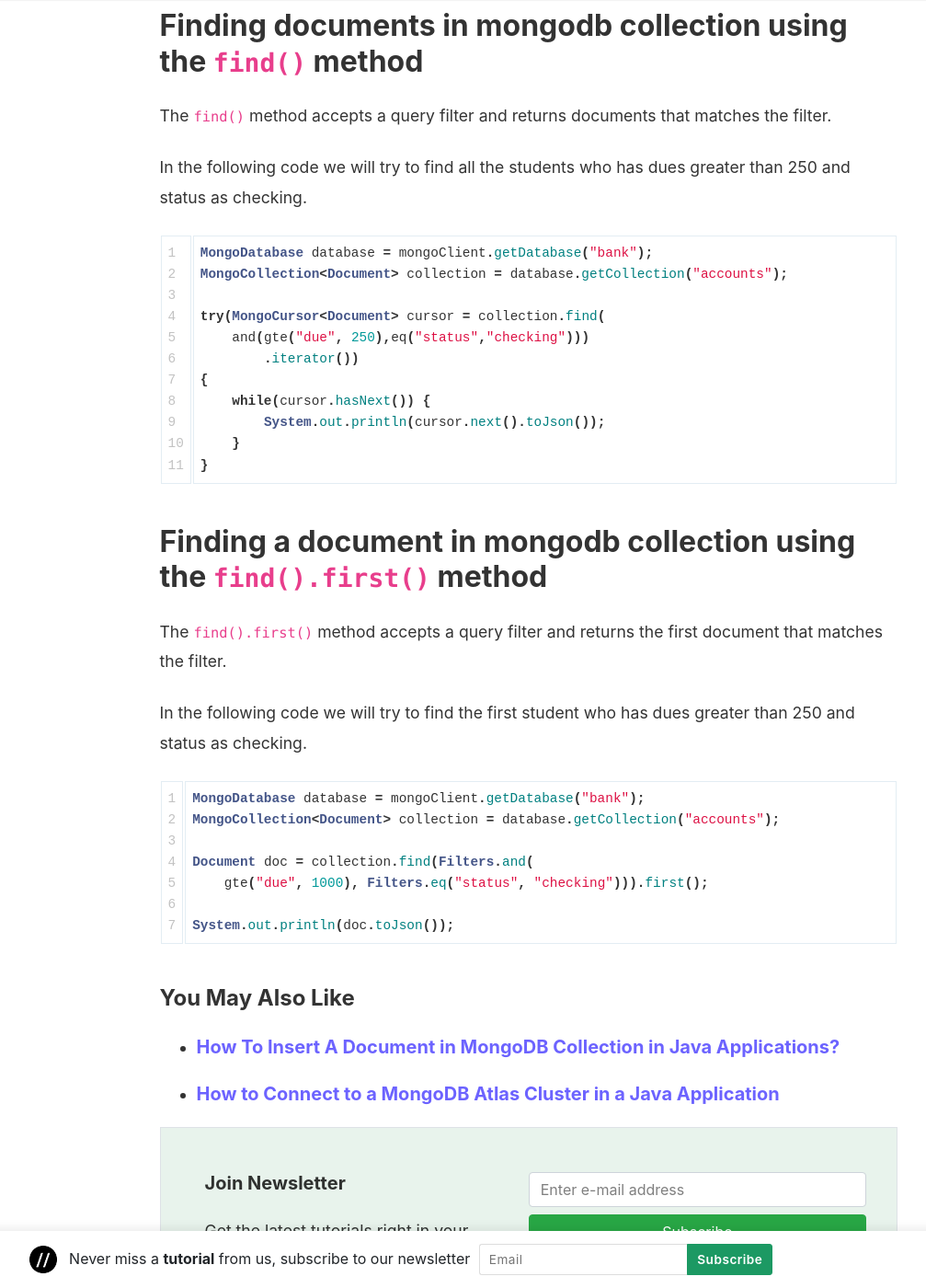
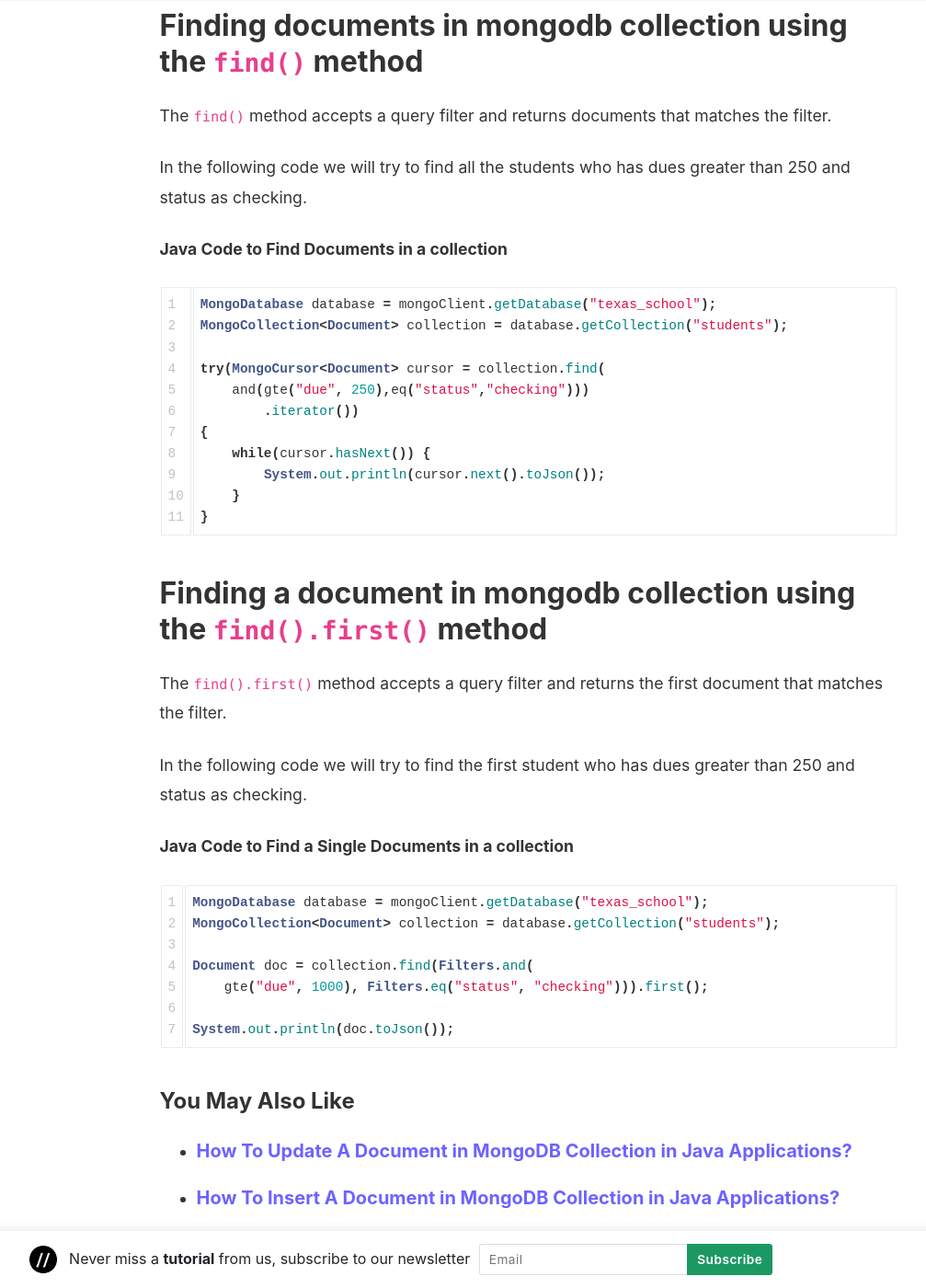
Before and after one commit to coderolls/coderolls-blog, a Jekyll site: the page built from _posts/mongodb/mongodb-atlas/2023-10-26-finding-document-in-mongodb-in-java.md, in a window 1280 px wide and 1400 px high, scrolled down 848 px. Shown: the whole window at 92% size, without its empty margins (204-1211 px from the left). Built offline with Jekyll 4.4.1, drawn with Linux system fonts in a browser that asks for light colours; nearby versions of some CDN libraries; comment, search, counter and statistics services are not loaded; some of the changed lines change nothing that is shown; some of the changed text lies outside the part shown.

Commit message:
Add blogpost - update documents in mongodb

````diff
--- a/_posts/mongodb/mongodb-atlas/2023-10-27-finding-document-in-mongodb-in-java.md
+++ b/_posts/mongodb/mongodb-atlas/2023-10-26-finding-document-in-mongodb-in-java.md
@@ -28,9 +28,11 @@
 
 In the following code we will try to find all the students who has dues greater than 250 and status as checking.
 
+**Java Code to Find Documents in a collection**
+
 ```java
-MongoDatabase database = mongoClient.getDatabase("bank");
-MongoCollection<Document> collection = database.getCollection("accounts");
+MongoDatabase database = mongoClient.getDatabase("texas_school");
+MongoCollection<Document> collection = database.getCollection("students");
 
 try(MongoCursor<Document> cursor = collection.find(
     and(gte("due", 250),eq("status","checking")))
@@ -48,9 +50,11 @@
 
 In the following code we will try to find the first student who has dues greater than 250 and status as checking.
 
+**Java Code to Find a Single Documents in a collection**
+
 ```java
-MongoDatabase database = mongoClient.getDatabase("bank");
-MongoCollection<Document> collection = database.getCollection("accounts");
+MongoDatabase database = mongoClient.getDatabase("texas_school");
+MongoCollection<Document> collection = database.getCollection("students");
 
 Document doc = collection.find(Filters.and(
     gte("due", 1000), Filters.eq("status", "checking"))).first();
--- /dev/null
+++ b/_posts/mongodb/mongodb-atlas/2023-11-02-updating-documents-in-mongodb-in-java.md
@@ -0,0 +1,65 @@
+---
+layout: post
+title: "How To Update A Document in MongoDB Collection in Java Applications?"
+author: gaurav
+categories: [Java, MongoDB, MongoDB CRUD Operations]
+toc: true
+description: "In this tutorial, we will see how to update a document in MongoDB in Java applications."
+---
+
+In this tutorial, we will see how to update a document in MongoDB in Java applications.
+
+To update a document in MongoDB collection, first we should have a MongoClient. Let's see how to create one. Or You can read more at [How to Connect to a MongoDB Atlas Cluster in a Java Application](/connecting-to-mongodb-atlas-cluster-in-java-application)
+
+```java
+String connectionString = "mongodb+srv://user123:password123@cluster0.example.mongodb.net/?retryWrites=true&w=majority";
+MongoClient mongoClient = MongoClients.create(connectionString);
+```
+
+The above `connectionString` is just an example, kindly get your valid connection String.
+
+We can update a single or multiple documents in MongoDB Collections.
+
+Let's see how to update a single document in MongoDB.
+
+## Update a Single Document in MongoDB Collection
+
+We can use the `updateOne()` method to insert a single document.
+
+The `updateOne()` method accepts a filter that matches the document that we want to update, and an statement with the updates for the matching document.
+
+The `updateOne()` method only updates the only first document that matches the filter. And it returns `UpdateResult`.
+
+**Java Code to Update a Single Document in a collection**
+
+```java
+MongoDatabase database = mongoClient.getDatabase("texas_school");
+MongoCollection<Document> collection = database.getCollection("students");
+
+Bson query  = Filters.eq("roll_number","202306NJ253");
+Bson updates  = Updates.combine(Updates.set("status","ready"),Updates.inc("due",-1200));
+UpdateResult updateResult = collection.updateOne(query, updates);
+```
+
+The above code will update a single document `student` in `students` mongo collection that has `roll_number` as `202306NJ253`. The `status` will be updated to `ready` and the `due` will be decreased by amount `1200`.
+
+## Update Multiple Documents in MongoDB Collection
+
+We can use the `updateMany()` method to update multiple document.
+
+The `updateMany()` method accepts a filter that matches the documents that we want to update, and an statement with the updates for the matching document.
+
+The `updateMany()` method updates all the documents that matches the filter. And it returns `UpdateResult`.
+
+**Java Code To Update Multiple Documents in Collection**
+
+```java
+MongoDatabase database = mongoClient.getDatabase("texas_school");
+MongoCollection<Document> collection = database.getCollection("students");
+
+Bson query  = Filters.eq("status","ready");
+Bson updates  = Updates.combine(Updates.set("due",0));
+UpdateResult upResult = collection.updateMany(query, updates);
+```
+
+The above code will update al the documents  `students` mongo collection that has `status` as `ready`. It will set `due` for all the matching documents to `0`.
````
